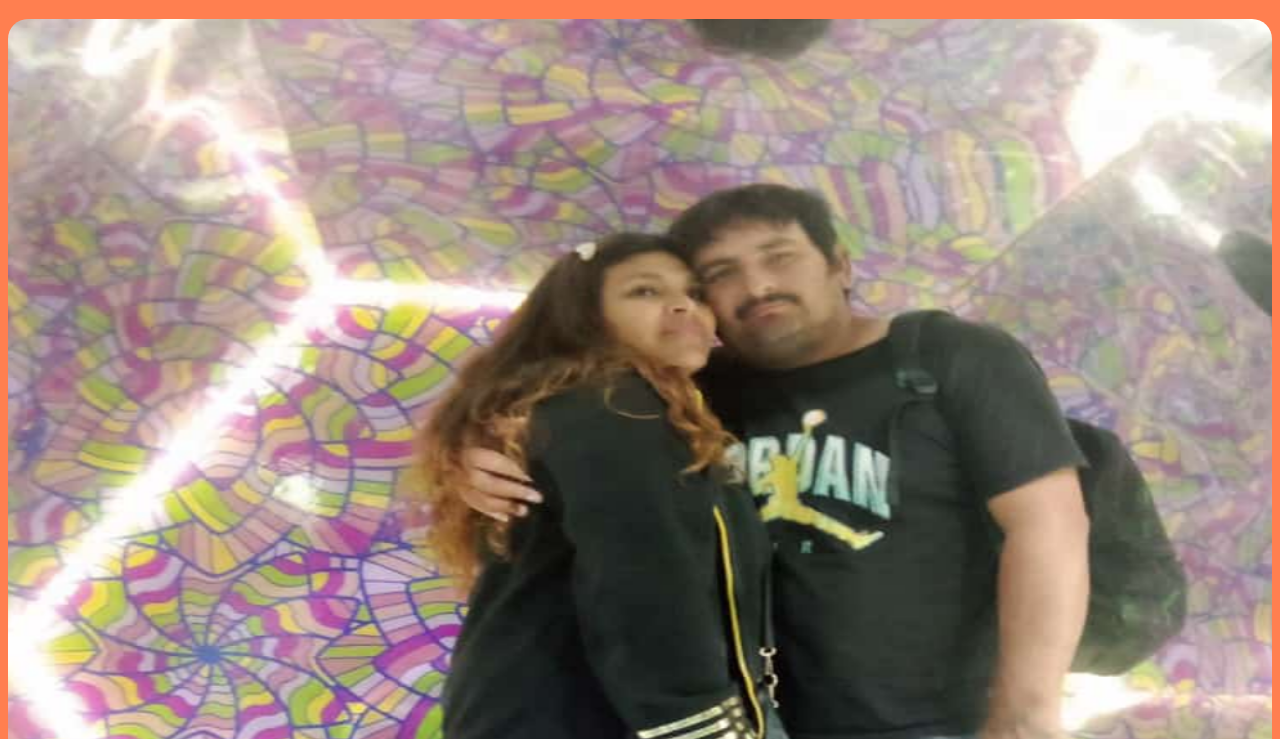
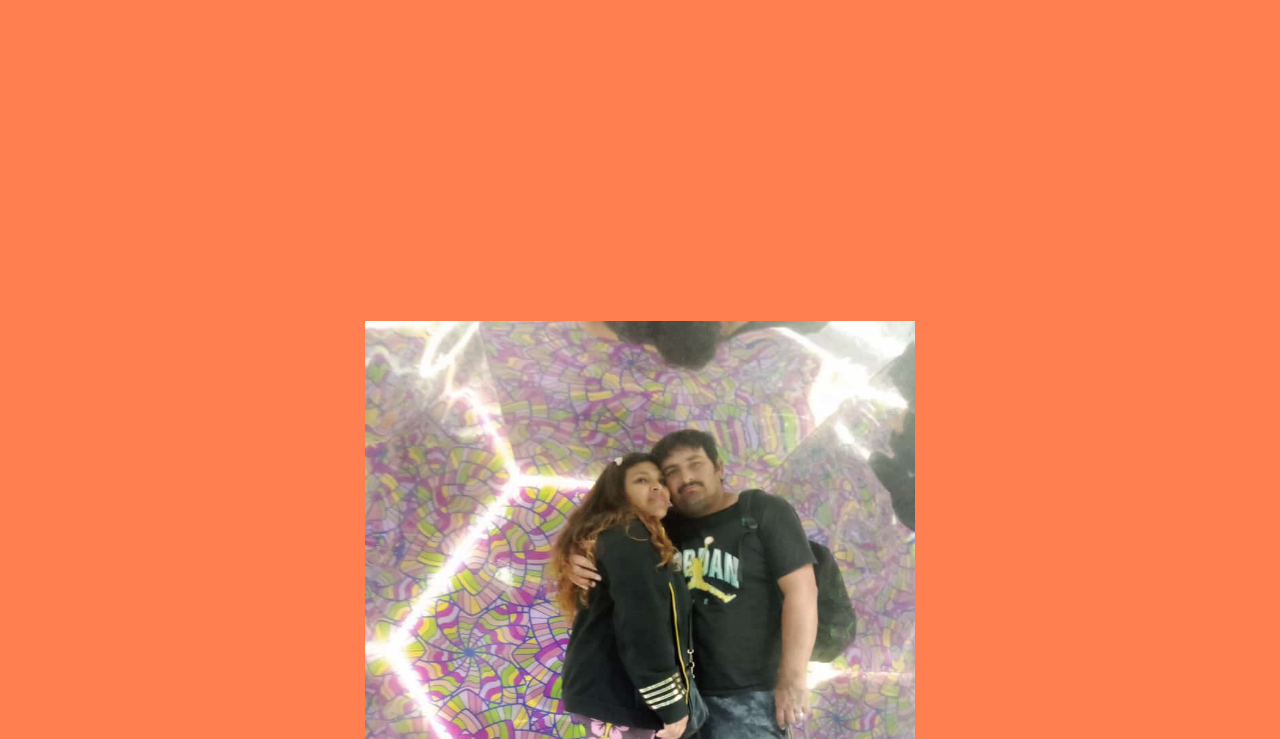
Before and after one commit to Alex11flp/Paginaweb, a plain HTML site: page index.html in a window 1280 px wide. Shown: the part 61-800 px from the top of the page. Drawn offline with Linux system fonts and the light colour scheme.

Commit message:
Update index.html

```diff
--- a/index.html
+++ b/index.html
@@ -7,7 +7,7 @@
 <body>
    <h1>Mis Viejos</h1>
 	<div class="pulsing-image-container">
-  <img src="viejos.jpg" width="100%" height="100%" alt="Your image description" class="pulsing-image">
+  <img src="viejos.jpg" width="500px" height="600px" alt="Your image description" class="pulsing-image">
 	</div>
  <h2>Los Inseparables</h2>
 </body>
```
